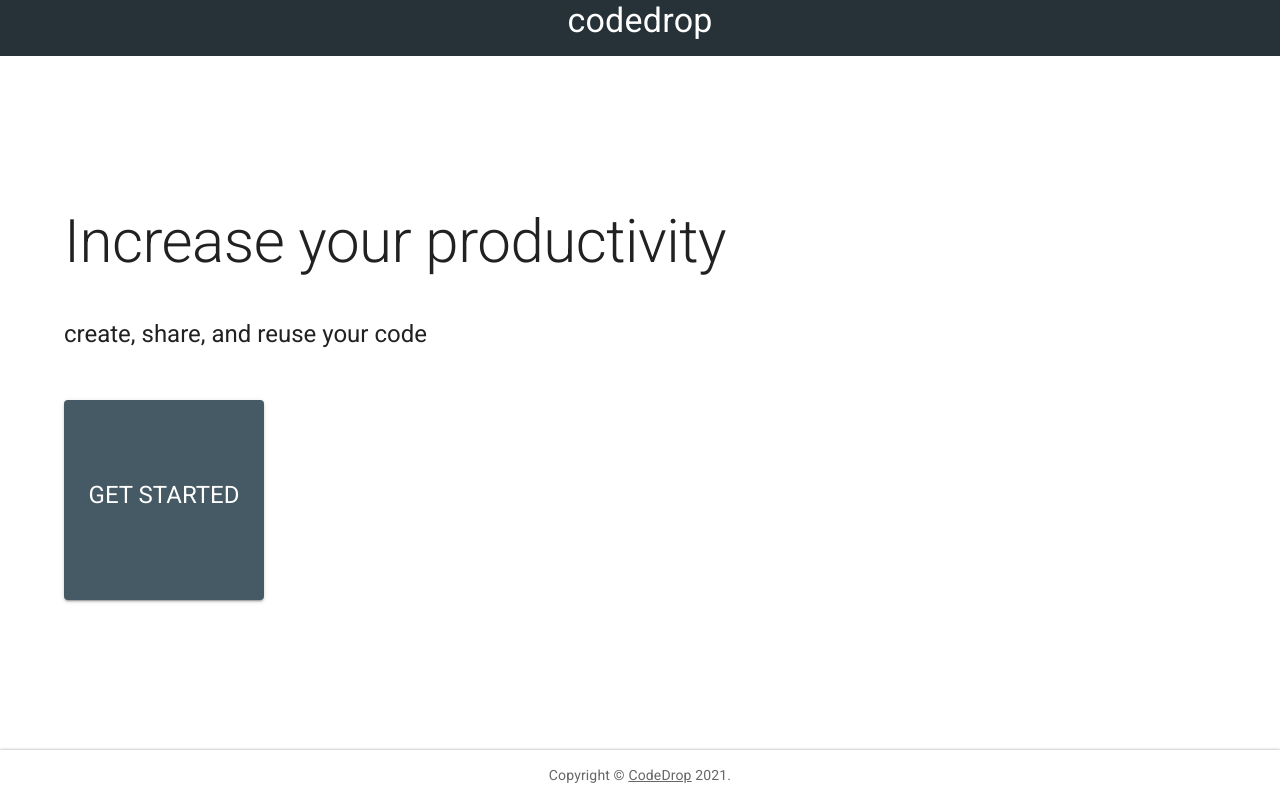
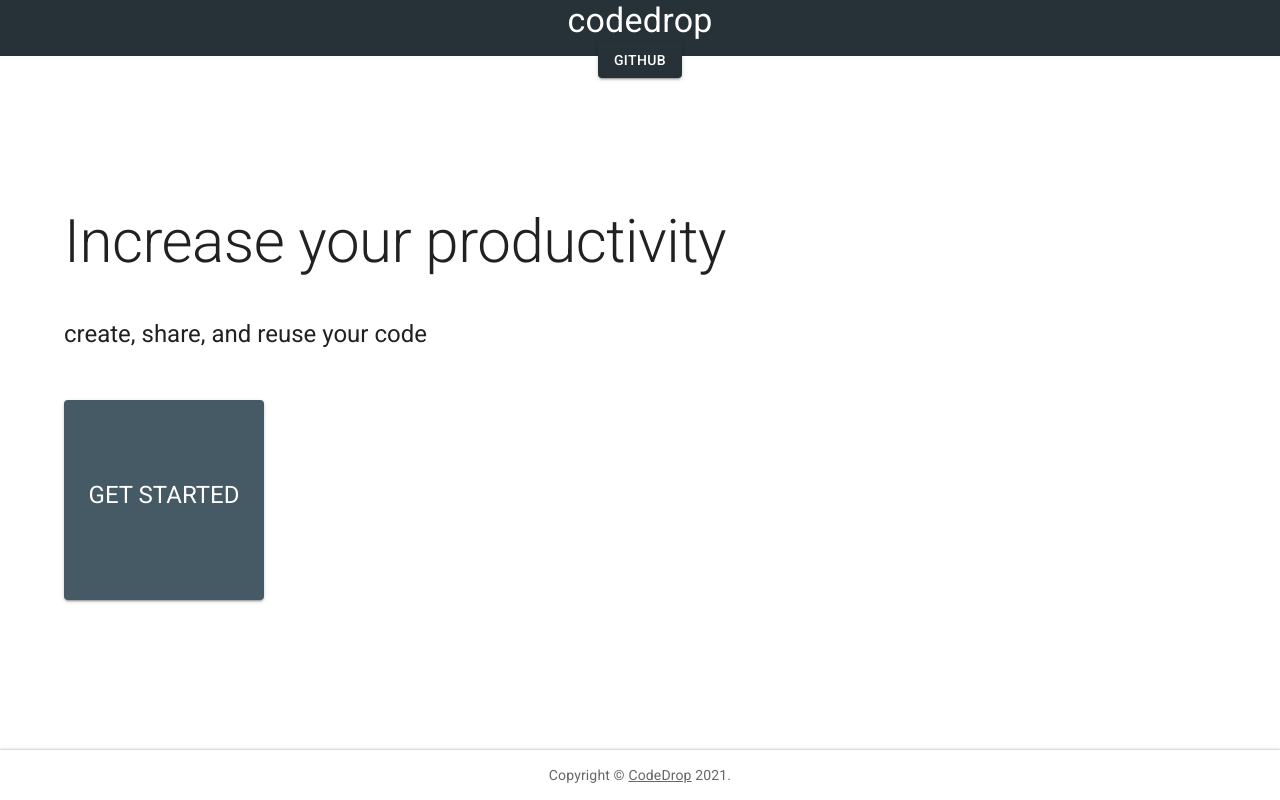
Before and after one commit to oslabs-beta/codedrop, a Next.js app: page / in a window 1280 px wide. Built offline with nearby package versions, Linux system fonts and the light colour scheme; no server answers.

Commit message:
github button

```diff
--- a/components/layout/Navbar.js
+++ b/components/layout/Navbar.js
@@ -1,6 +1,8 @@
 import { useState } from 'react';
 import { useRouter } from 'next/router';
+import Link from 'next/link';
 import { makeStyles } from '@material-ui/styles';
+import Button from '@material-ui/core/Button';
 import AppBar from '@material-ui/core/AppBar';
 import Typography from '@material-ui/core/Typography';
 import MenuRoundedIcon from '@material-ui/icons/MenuRounded';
@@ -28,6 +30,9 @@ export default function Navbar() {
   const [anchorEl, setAnchorEl] = useState(null);
   const open = Boolean(anchorEl);
   const [session] = useSession();
+
+  //checks to see if current page is a project page
+  const onHomePage = router.pathname === '/';
 
   const handleMenu = (event) => {
     setAnchorEl(event.currentTarget);
@@ -73,6 +78,15 @@ export default function Navbar() {
           </Menu>
         </>
       )}
+      {onHomePage && (
+        <Link href="https://github.com/oslabs-beta/codedrop" passHref>
+          <a target="_blank">
+            <Button variant="contained" color="primary">
+              Github
+            </Button>
+          </a>
+        </Link>
+      )}
     </AppBar>
   );
 }
```
